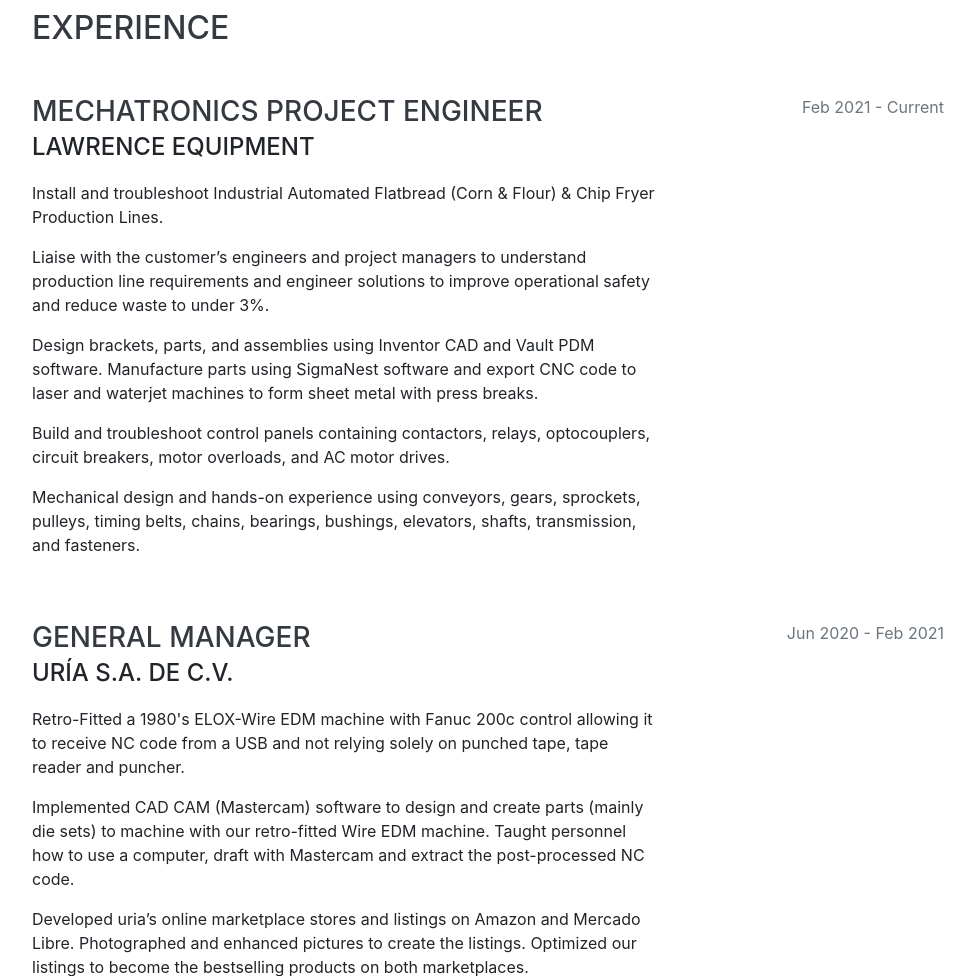
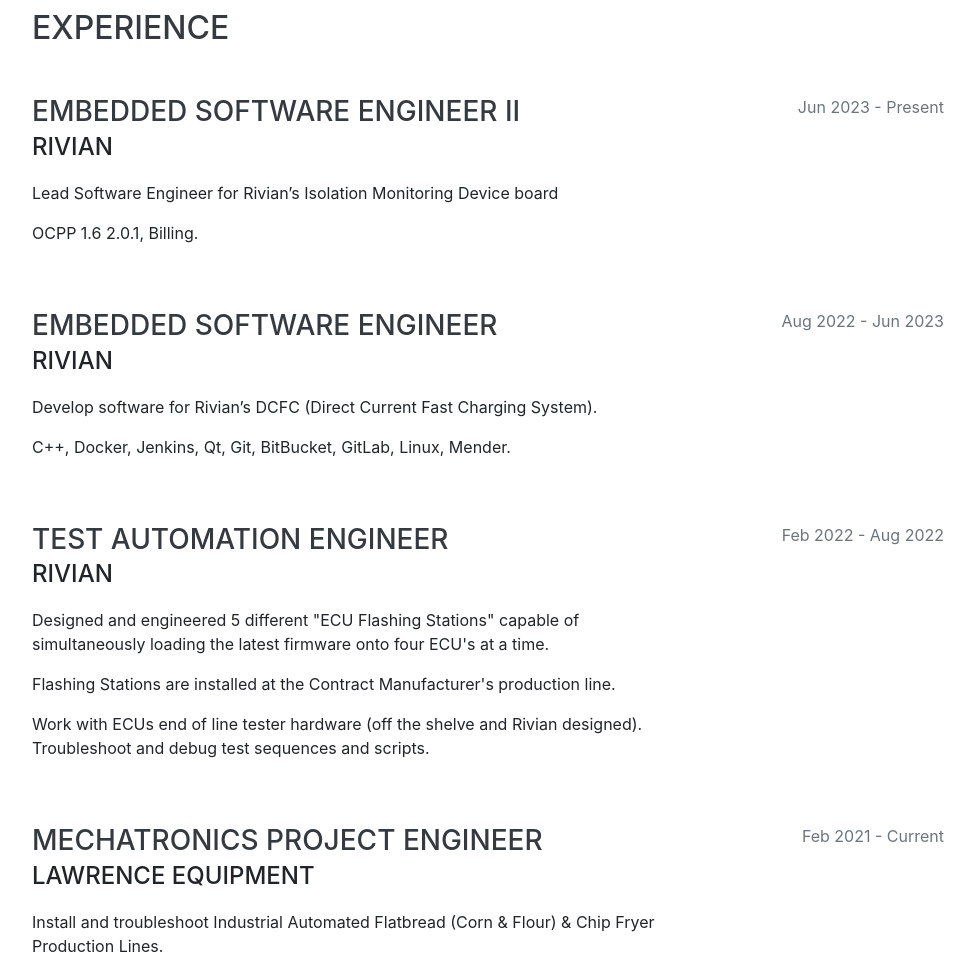
Before and after one commit to liamloft/Resume, a website with bundled scripts: page index.html in a window 1280 px wide. Shown: the part 840-1816 px from the top of the page, without its empty margins (288-1263 px from the left). Built offline with nearby package versions, Linux system fonts and the light colour scheme; a web font is replaced by a local one.

Commit message:
Updated 2023

```diff
--- a/index.html
+++ b/index.html
@@ -89,6 +89,43 @@
     <section class="resume-section p-3 p-lg-5 d-flex justify-content-center" id="experience">
       <div class="w-100">
         <h2 class="mb-5">Experience</h2>
+
+        <div class="resume-item d-flex flex-column flex-md-row justify-content-between mb-5">
+          <div class="resume-content">
+            <h3 class="mb-0">Embedded Software Engineer II</h3>
+            <div class="subheading mb-3">Rivian </div>
+            <p>Lead Software Engineer for Rivian’s Isolation Monitoring Device board</p>
+            <p>OCPP 1.6 2.0.1, Billing.</p>
+          </div>
+          <div class="resume-date text-md-right">
+            <span class="text-secondary">Jun 2023 - Present</span>
+          </div>
+        </div>
+
+        <div class="resume-item d-flex flex-column flex-md-row justify-content-between mb-5">
+          <div class="resume-content">
+            <h3 class="mb-0">Embedded Software Engineer</h3>
+            <div class="subheading mb-3">Rivian </div>
+            <p>Develop software for Rivian’s DCFC (Direct Current Fast Charging System).</p>
+            <p>C++, Docker, Jenkins, Qt, Git, BitBucket, GitLab, Linux, Mender.</p>
+          </div>
+          <div class="resume-date text-md-right">
+            <span class="text-secondary">Aug 2022 - Jun 2023</span>
+          </div>
+        </div>
+
+        <div class="resume-item d-flex flex-column flex-md-row justify-content-between mb-5">
+          <div class="resume-content">
+            <h3 class="mb-0">Test Automation Engineer</h3>
+            <div class="subheading mb-3">Rivian </div>
+            <p>Designed and engineered 5 different "ECU Flashing Stations" capable of simultaneously loading the latest firmware onto four ECU's at a time.</p>
+            <p>Flashing Stations are installed at the Contract Manufacturer's production line.</p>
+            <p>Work with ECUs end of line tester hardware (off the shelve and Rivian designed). Troubleshoot and debug test sequences and scripts.</p>
+          </div>
+          <div class="resume-date text-md-right">
+            <span class="text-secondary">Feb 2022 - Aug 2022</span>
+          </div>
+        </div>
 
         <div class="resume-item d-flex flex-column flex-md-row justify-content-between mb-5">
           <div class="resume-content">
```
